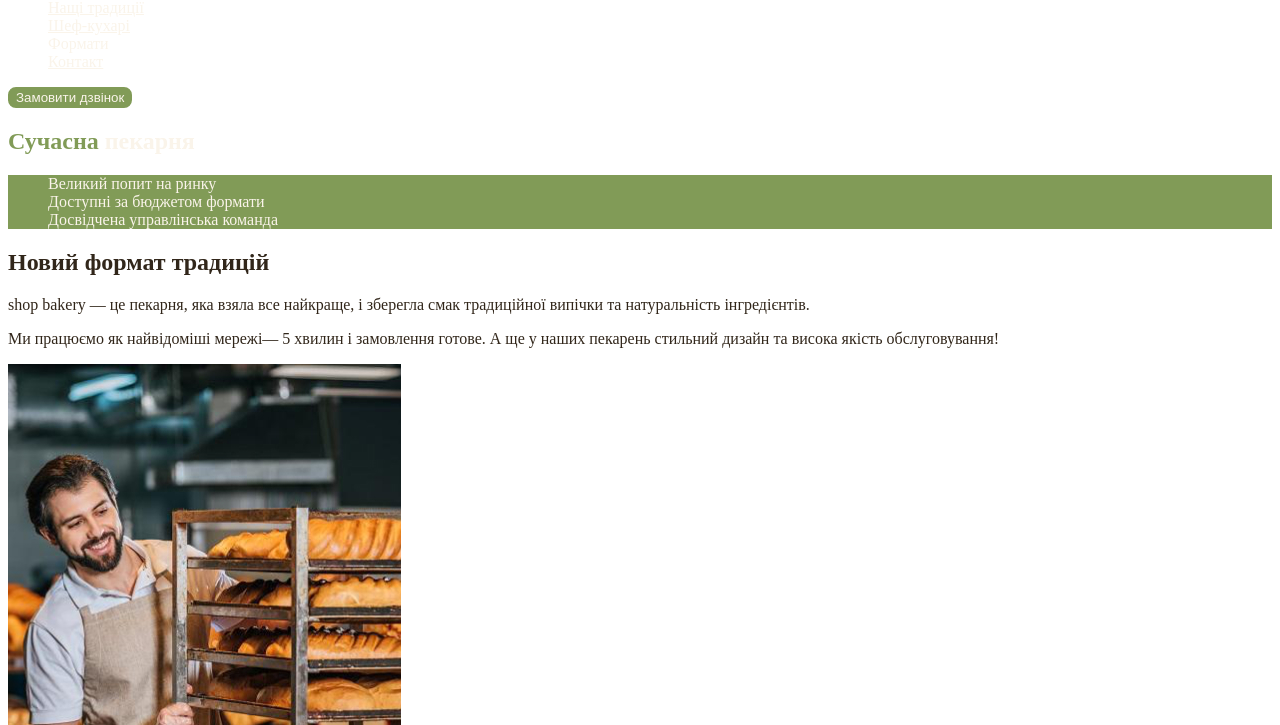
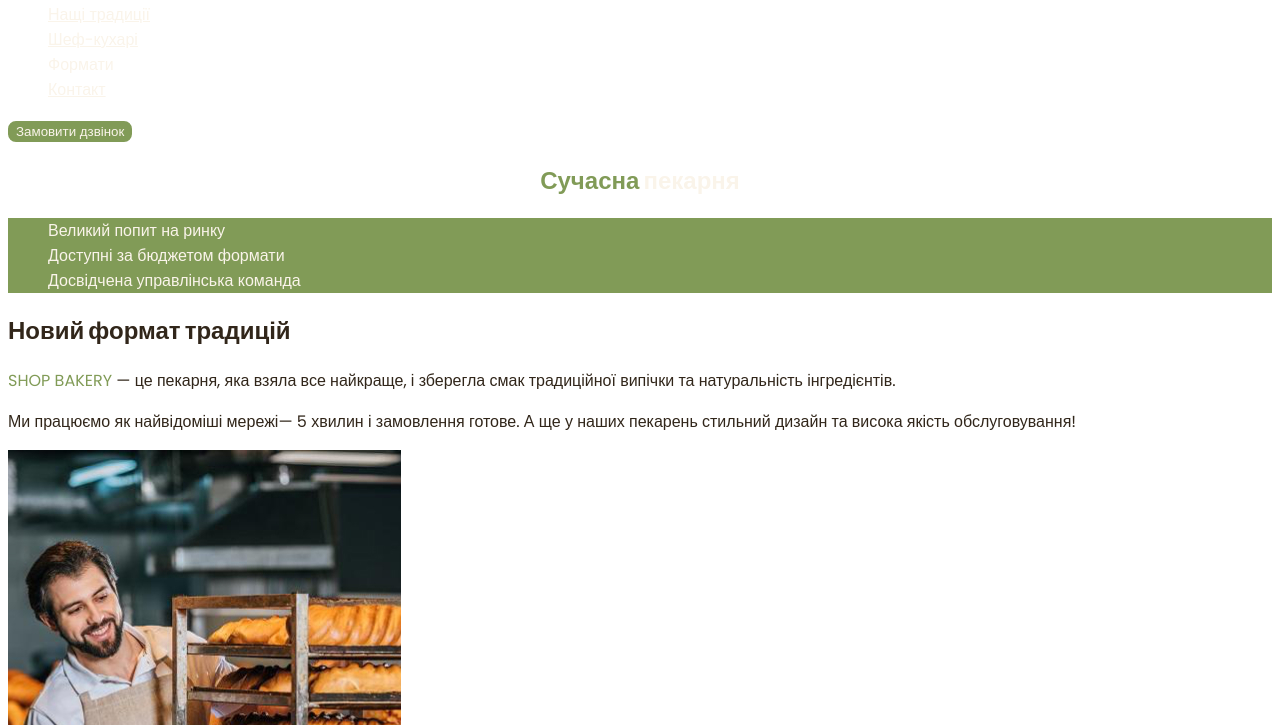
Before and after one commit to IlyaKornienko/genius-web, a plain HTML site: page index.html in a window 1280 px wide. Shown: the part 75-800 px from the top of the page. Drawn offline with Linux system fonts and the light colour scheme.

Commit message:
Add google links to index.html and change stayle.css

```diff
--- a/css/stayle.css
+++ b/css/stayle.css
@@ -11,6 +11,7 @@ ul {
 }
 body {
     color: var(--color-primery-dark);
+    font-family: Poppins, sans-serif;
 }
 
 /* Button */
@@ -43,6 +44,7 @@ body {
 /* Hero section */
 .hero-title {
     color: var(--color-primery-light);
+    text-align: center;
 }
 
 .hero-title .accent{
@@ -58,3 +60,9 @@ body {
 .section-title .accent{
     color: var(--color-brand-light);
 }
+
+/* Tradition section */
+.tradition-text span {
+    color: var(--color-brand-light);
+    text-transform: uppercase;
+}
--- a/index.html
+++ b/index.html
@@ -5,6 +5,11 @@
     <meta http-equiv="X-UA-Compatible" content="IE=edge" />
     <meta name="viewport" content="width=device-width, initial-scale=1.0" />
     <title>Сучасна пекарня</title>
+  <!-- Fonts -->
+  <link rel="preconnect" href="https://fonts.googleapis.com">
+  <link rel="preconnect" href="https://fonts.gstatic.com" crossorigin>
+  <link href="https://fonts.googleapis.com/css2?family=Poppins:wght@300;400;600;900&display=swap" rel="stylesheet">
+  <!-- Styles -->
   <link rel="stylesheet" href="./css/stayle.css">
   </head>
   <body>
@@ -36,7 +41,7 @@
           <li>Досвідчена управлінська команда</li>
         </ul>
         <h2 class="section-title">Новий формат традицій</h2>
-        <p>
+        <p class="tradition-text">
           <span>shop bakery</span> — це пекарня, яка взяла все найкраще, і
           зберегла смак традиційної випічки та натуральність інгредієнтів.
         </p>
```
